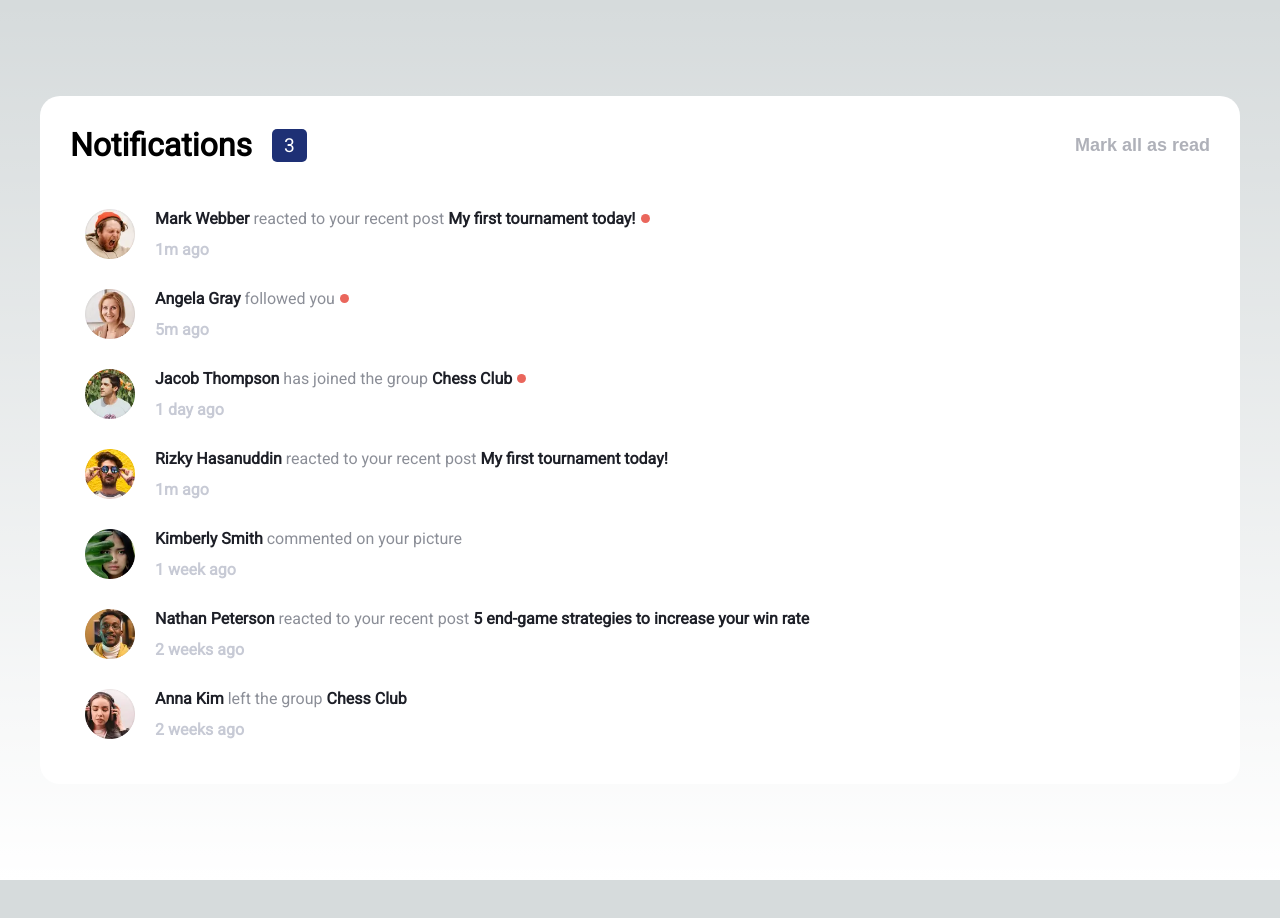
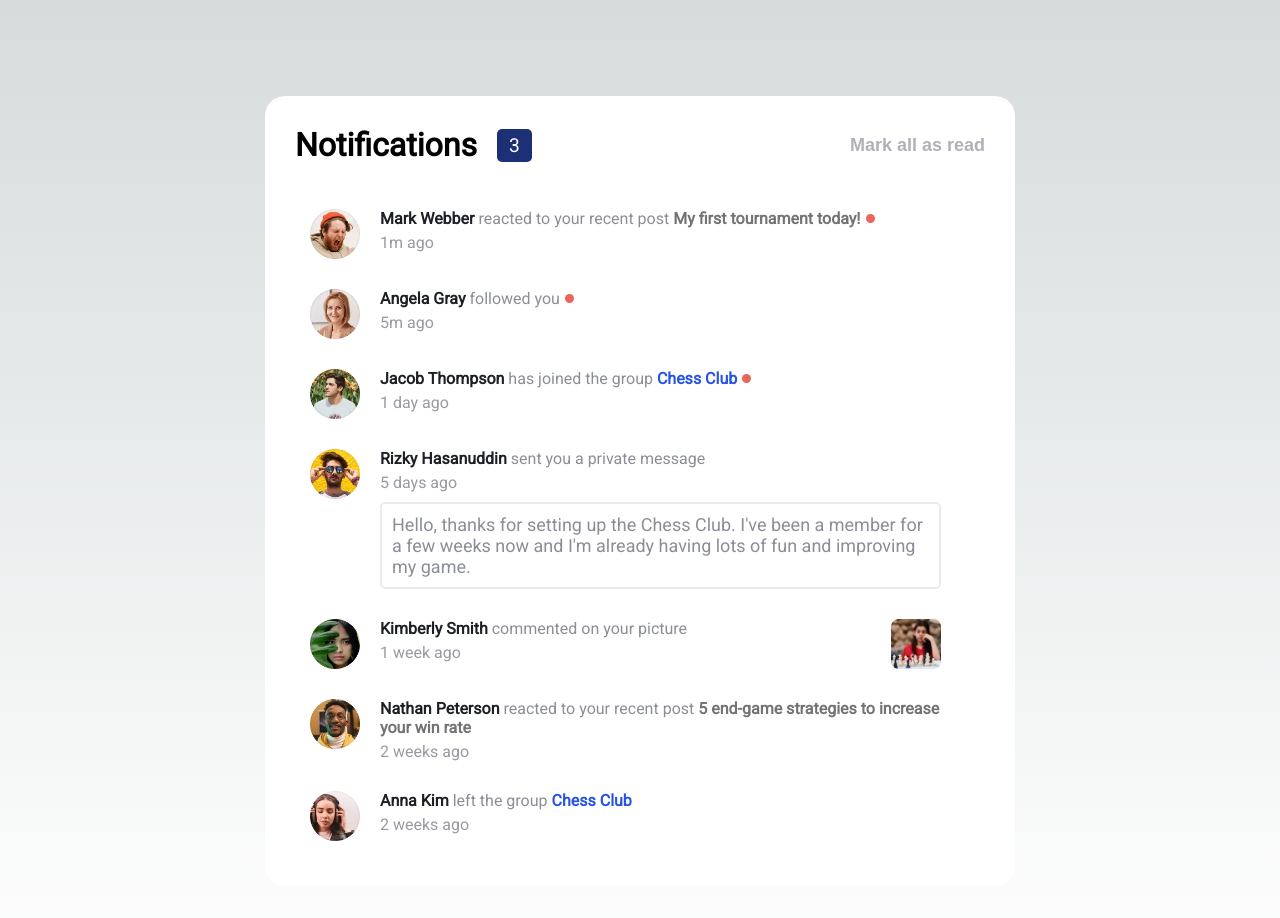
Before and after one commit to spetz83/front-end-mentor, a Next.js app: page /challenges/notifications in a window 1280 px wide. Shown: the top 918 px of the page. Before the commit the page ends 880 px from the top, so only its background shows below. Built offline with nearby package versions, Linux system fonts and the light colour scheme.

Commit message:
desktop layout for notifications complete

```diff
--- a/pages/challenges/notifications.js
+++ b/pages/challenges/notifications.js
@@ -46,13 +46,13 @@ export default function Notification() {
       id: 4,
       avatarSrc: "/images/notifications/avatar-rizky-hasanuddin.webp",
       name: "Rizky Hasanuddin",
-      message: "reacted to your recent post",
-      title: "My first tournament today!",
+      message: "sent you a private message",
+      title: "",
       pm: "Hello, thanks for setting up the Chess Club. I've been a member for a few weeks now and I'm already having lots of fun and improving my game.",
       pictureSrc: null,
       unread: false,
-      type: "reaction",
-      timestamp: "1m ago",
+      type: "pm",
+      timestamp: "5 days ago",
     },
     {
       id: 5,
@@ -140,6 +140,10 @@ export default function Notification() {
         </div>
         <div className={styles.notificationContainer}>
           {notifications.map(notification => {
+            const titleClass =
+              notification.type === "group"
+                ? `${styles.title} ${styles.blueTxt}`
+                : styles.title;
             return (
               <div
                 key={notification.id}
@@ -156,18 +160,39 @@ export default function Notification() {
                 />
                 <div className={styles.details}>
                   <div className={styles.preview}>
+                    <div className={styles.previewHeadContainer}>
+                      <div className={styles.previewHeader}>
                         <p>
                           <span className={styles.username}>
                             {`${notification.name} `}
                           </span>
                           {`${notification.message} `}
-                      <span className={styles.title}>{notification.title}</span>
+                          <span className={titleClass}>
+                            {notification.title}
+                          </span>
                         </p>
                         {notification.unread && <div className={styles.dot} />}
                       </div>
                       <span className={styles.timestamp}>
                         {notification.timestamp}
                       </span>
+                    </div>
+
+                    {notification.pictureSrc && (
+                      <Image
+                        src={notification.pictureSrc}
+                        width={50}
+                        height={50}
+                        alt="notification picture"
+                      />
+                    )}
+                  </div>
+
+                  {notification.pm && (
+                    <div className={styles.pm}>
+                      <p>{notification.pm}</p>
+                    </div>
+                  )}
                 </div>
               </div>
             );
--- a/styles/Notifications.module.css
+++ b/styles/Notifications.module.css
@@ -2,8 +2,8 @@
   display: flex;
   flex-direction: column;
   align-items: center;
-  min-width: 1200px;
-  max-width: 1200px;
+  min-width: 750px;
+  max-width: 750px;
   background-color: white;
   padding: 30px;
   border-radius: 20px;
@@ -67,6 +67,16 @@
   flex-direction: column;
   justify-content: space-between;
   margin-left: 20px;
+  width: 100%;
+}
+
+.details .title {
+  color: #727375;
+  font-weight: bold;
+}
+
+.blueTxt {
+  color: #2753e4 !important;
 }
 
 .details p {
@@ -79,7 +89,8 @@
 }
 
 .details .timestamp {
-  color: #c7cad5;
+  color: #989aa2;
+  font-weight: normal;
 }
 
 .details .dot {
@@ -91,6 +102,31 @@
 
 .details .preview {
   display: flex;
+  align-items: flex-start;
+  justify-content: space-between;
+  width: 95%;
+}
+
+.previewHeadContainer {
+  display: flex;
+  flex-direction: column;
+  gap: 5px;
+}
+
+.details .preview .previewHeader {
+  display: flex;
   align-items: center;
   gap: 5px;
 }
+
+.pm {
+  border: #e9ebed;
+  border-width: 2px;
+  border-style: solid;
+  border-radius: 5px;
+  padding: 10px;
+  margin-top: 10px;
+  width: 95%;
+  font-size: large;
+  color: #86888d;
+}
```
Lines whose indentation alone changed are shown as unchanged.
